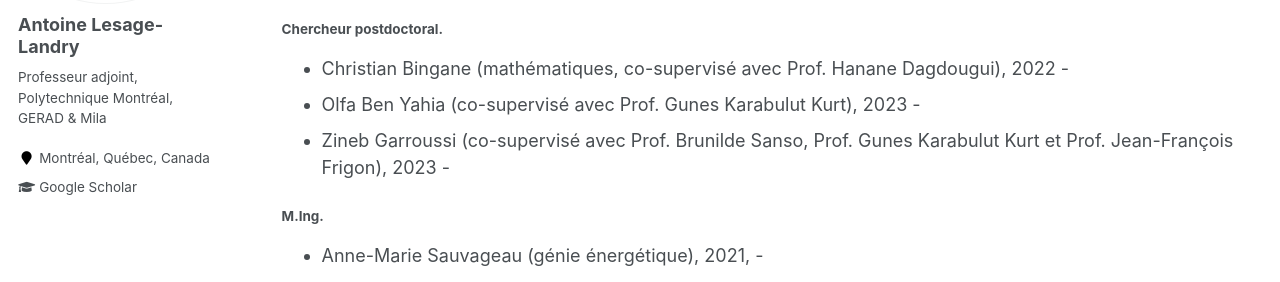
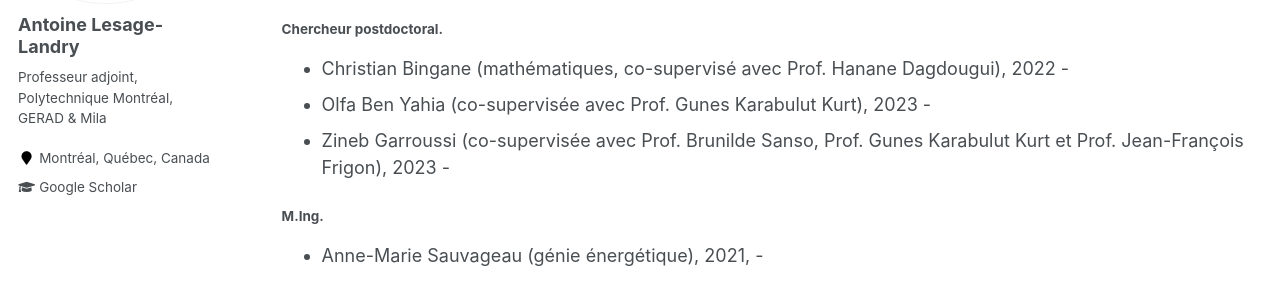
Before and after one commit to alesagelandry/fr, a Jekyll site: the page built from _pages/group.html, in a window 1280 px wide and 900 px high, scrolled down 544 px. Shown: the part 166-448 px from the top of the window. Built offline with Jekyll 4.4.1, drawn with Linux system fonts in a browser that asks for light colours.

Commit message:
PDF olfa+zineb

```diff
--- a/_pages/group.html
+++ b/_pages/group.html
@@ -41,8 +41,8 @@ author_profile: true
 
 
 <li>Christian Bingane (mathématiques, co-supervisé avec Prof. Hanane Dagdougui), 2022 - </li>
-<li> Olfa Ben Yahia (co-supervisé avec Prof. Gunes Karabulut Kurt), 2023 - </li>
-<li> Zineb Garroussi (co-supervisé avec Prof. Brunilde Sanso, Prof. Gunes Karabulut Kurt et Prof. Jean-François Frigon), 2023 - </li>
+<li> Olfa Ben Yahia (co-supervisée avec Prof. Gunes Karabulut Kurt), 2023 - </li>
+<li> Zineb Garroussi (co-supervisée avec Prof. Brunilde Sanso, Prof. Gunes Karabulut Kurt et Prof. Jean-François Frigon), 2023 - </li>
 
 </ul>
 
```
Also changed, not shown: 1 other file.
